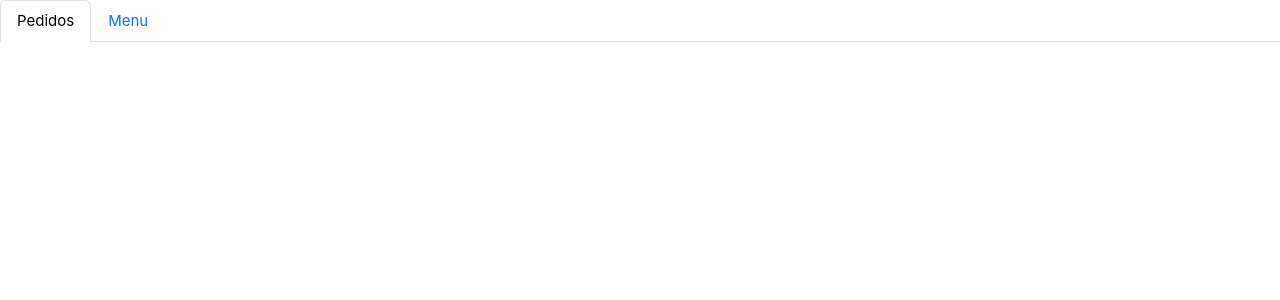
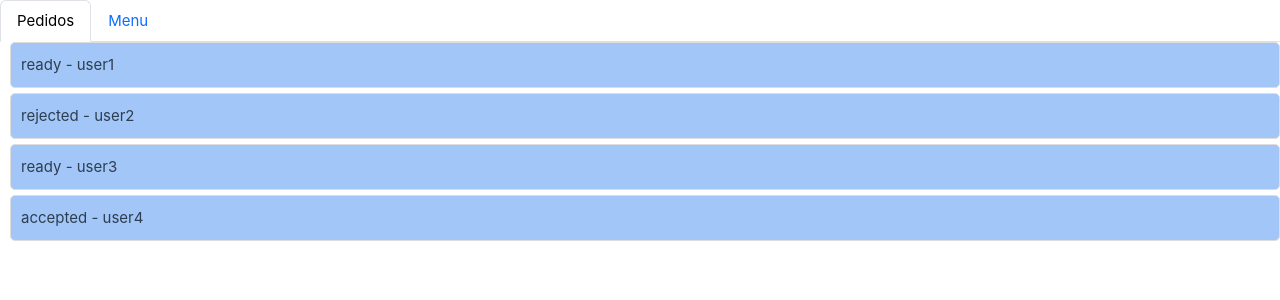
Before and after one commit to rangolucas/restaurantApp, a Vue app in the folder frontend/: page /stores/store1 in a window 1280 px wide. Shown: the top 300 px of the page. Built offline with nearby package versions, Linux system fonts and the light colour scheme.

Commit message:
Add tab navigation for orders and menu views

```diff
--- a/frontend/src/views/StoreView.vue
+++ b/frontend/src/views/StoreView.vue
@@ -1,12 +1,33 @@
 <script setup>
 import { ref, onMounted } from 'vue'
-import { useRoute } from 'vue-router';
+import { useRoute } from 'vue-router'
 
-const route = useRoute();
-const storeId = ref(route.params.id);
+const route = useRoute()
+const storeId = ref(route.params.id)
+const activeTab = ref('Pedidos')
+const orders = ref([])
+
+function loadOrders(storeId) {
+  return [
+    { state: 'ready', user_id: 'user1'},
+    { state: 'rejected', user_id: 'user2'},
+    { state: 'ready', user_id: 'user3'},
+    { state: 'accepted', user_id: 'user4'},
+  ]
+}
+
+function setActiveTab(tab) {
+  activeTab.value = tab
+}
 
 onMounted(() => {
   console.log(`Store ID: ${storeId.value}`);
+
+  try {
+    orders.value = loadOrders()
+  } catch (error) {
+    console.error('Error fetching stores: ', error)
+  }
 });
 </script>
 
@@ -14,13 +35,42 @@ onMounted(() => {
   <div>
     <ul class="nav nav-tabs">
       <li class="nav-item">
-        <a class="nav-link active" aria-current="page" href="#">Pedidos</a>
+        <a class="nav-link" :class="{ active: activeTab === 'Pedidos' }" v-on:click="setActiveTab('Pedidos')">Pedidos</a>
       </li>
       <li class="nav-item">
-        <a class="nav-link" href="#">Menu</a>
+        <a class="nav-link" :class="{ active: activeTab === 'Menu' }" v-on:click="setActiveTab('Menu')">Menu</a>
       </li>
     </ul>
+
+    <div v-if="activeTab === 'Pedidos'">
+      <ul class="orders">
+        <li v-for="order in orders" :key="order.user_id">
+          <span>{{ order.state }}</span> -
+          <span>{{ order.user_id }}</span>
+        </li>
+      </ul>
+    </div>
+
+    <div v-if="activeTab === 'Menu'">
+      <p>Esta es la vista de Menú del restaurante.</p>
+   </div>
   </div>
 </template>
 
-<style scoped></style>
+<style scoped>
+  .orders {
+    list-style-type: none;
+    padding: 0;
+  }
+  .orders li {
+      padding: 10px;
+      margin-bottom: 5px;
+      margin-left: 10px;
+      border: 1px solid #ddd;
+      background-color: #a3c6f8;
+      border-radius: 5px;
+  }
+  li {
+    cursor: pointer;
+  }
+</style>
```
